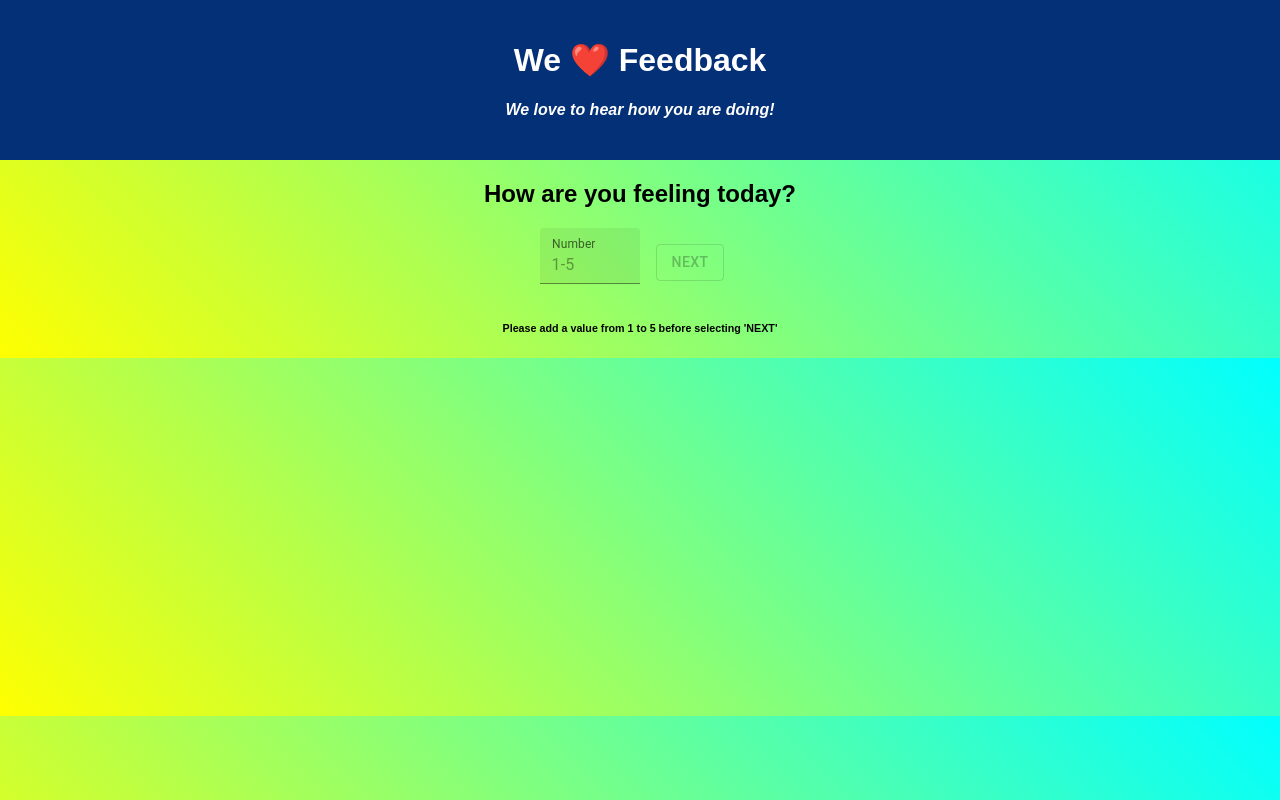
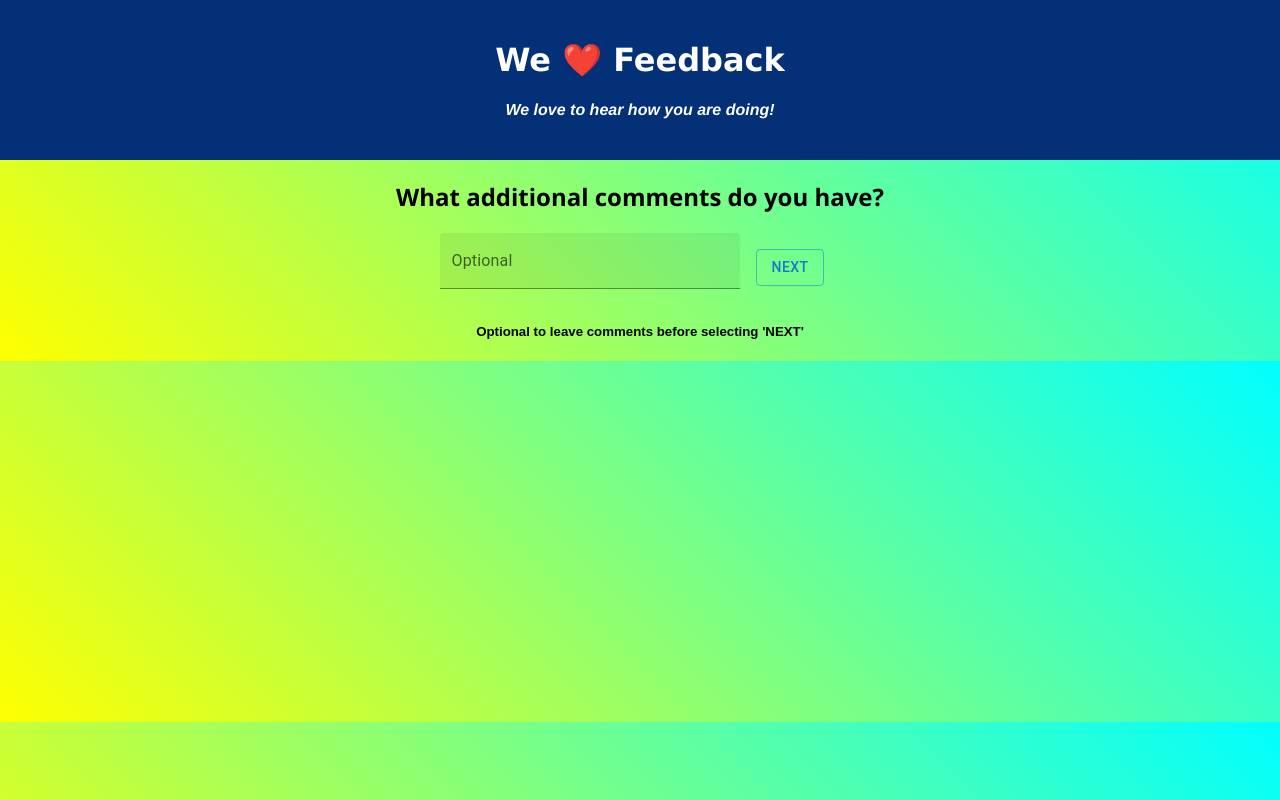
Before and after one commit to mikeflintrop/weekend-redux-feedback-loop, a React (Create React App) app: page /#/comments in a window 1280 px wide. Before the commit this address led to /#/. Built offline with nearby package versions, Linux system fonts and the light colour scheme.

Commit message:
added font styles and layout fixes

```diff
--- a/src/components/App/App.css
+++ b/src/components/App/App.css
@@ -8,6 +8,7 @@
   padding: 20px;
   color: white;
   margin-bottom: 20px;
+  font-family: 'Lucida Sans', 'Lucida Sans Regular', 'Lucida Grande', 'Lucida Sans Unicode', Geneva, Verdana, sans-serif;
 }
 
 .App-title {
@@ -20,16 +21,21 @@
 
 h4 {
   font-style: italic;
+  font-family: 'Franklin Gothic Medium', 'Arial Narrow', Arial, sans-serif;
+}
+
+h2 {
+  font-family:'Segoe UI', Tahoma, Geneva, Verdana, sans-serif
 }
 
 body {
   background: linear-gradient(45deg, yellow, cyan);
 }
 
-input {
+/* input {
   width: 40px;
 }
 
 .comments {
   width: 200px;
-}
+} */
--- a/src/components/Comments/Comments.jsx
+++ b/src/components/Comments/Comments.jsx
@@ -39,11 +39,11 @@
                 value={newComments}
                 onChange={(event) => setNewComments(event.target.value)}
             />
-        <Button
-        sx={{m: 2}}
-        variant="outlined"
-        type="submit">NEXT</Button>
-        <h6>Optional to leave comments before selecting 'NEXT'</h6>
+            <Button
+            sx={{m: 2}}
+            variant="outlined"
+            type="submit">NEXT</Button>
+            <h5>Optional to leave comments before selecting 'NEXT'</h5>
         </form>
     )
 }
--- a/src/components/Feeling/Feeling.jsx
+++ b/src/components/Feeling/Feeling.jsx
@@ -46,7 +46,7 @@
             type="submit"
             disabled={ ( newFeeling.length === 0 ) ? true : false }
             >NEXT</Button>
-        <h6>Please add a value from 1 to 5 before selecting 'NEXT'</h6>
+            <h5>Please add a value from 1 to 5 before selecting 'NEXT'</h5>
         </form>
     )
 }
--- a/src/components/Support/Support.jsx
+++ b/src/components/Support/Support.jsx
@@ -46,7 +46,7 @@
             type="submit"
             disabled={ ( newSupport.length === 0 ) ? true : false }
             >NEXT</Button>
-        <h6>Please add a value from 1 to 5 before selecting 'NEXT'</h6>
+            <h5>Please add a value from 1 to 5 before selecting 'NEXT'</h5>
         </form>
     )
 }
--- a/src/components/Understanding/Understanding.jsx
+++ b/src/components/Understanding/Understanding.jsx
@@ -46,7 +46,7 @@
             type="submit"
             disabled={ ( newUnderstanding.length === 0 ) ? true : false }
             >NEXT</Button>
-        <h6>Please add a value from 1 to 5 before selecting 'NEXT'</h6>
+            <h5>Please add a value from 1 to 5 before selecting 'NEXT'</h5>
         </form>
     )
 }
```
Lines whose indentation alone changed are shown as unchanged.
